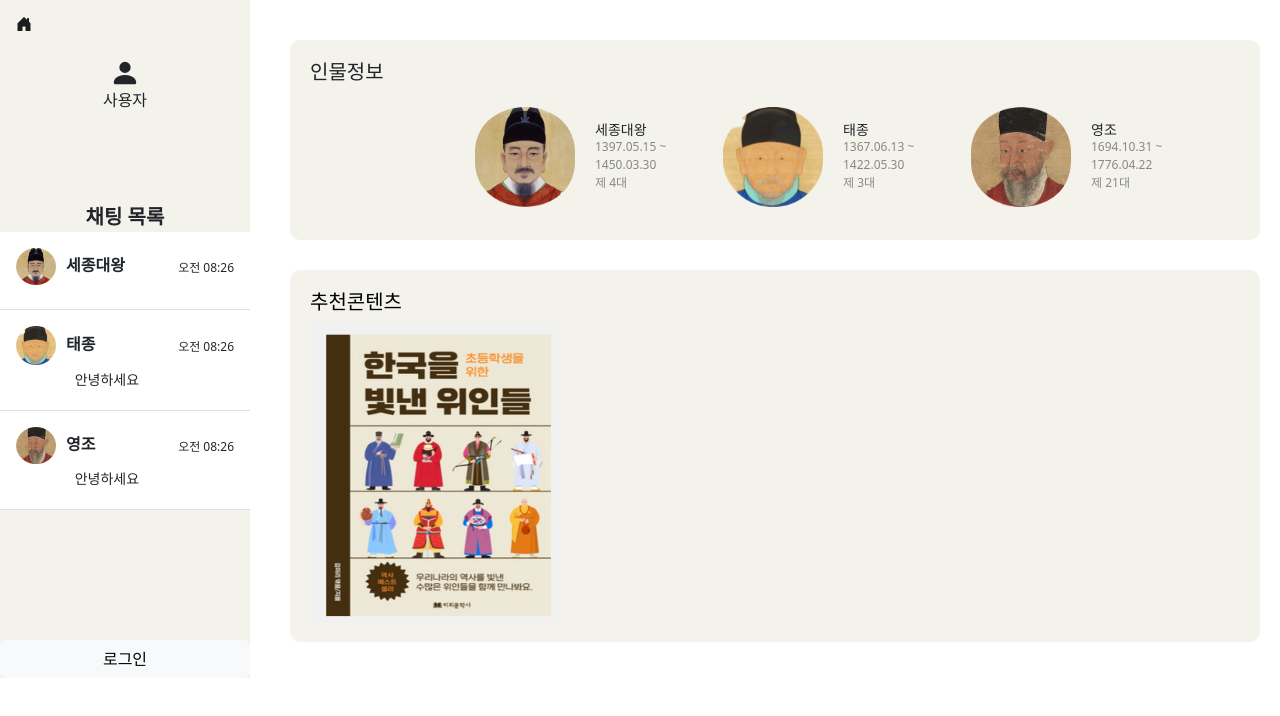
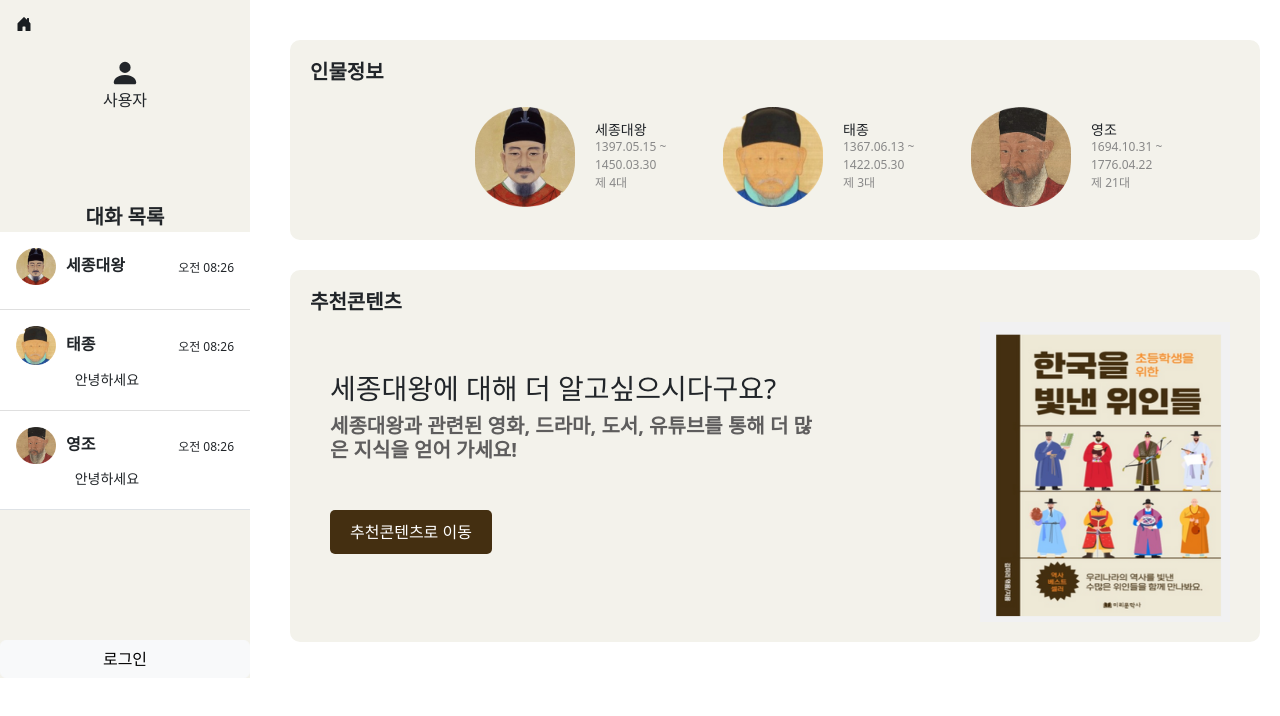
Before and after one commit to HSORI-SLSL/FRONT, a React (Create React App) app: page / in a window 1280 px wide. Shown: the top 716 px of the page. Built offline with nearby package versions, Linux system fonts and the light colour scheme; no server answers.

Commit message:
홈화면 연관콘텐츠 부분 1차 디자인

```diff
--- a/src/home.css
+++ b/src/home.css
@@ -23,6 +23,9 @@
   border-radius: 10px;
 }
 
+.person-info h5{
+  font-weight: bold;
+}
 
 .person-info2 {
   background-color: #F3F2EB;
@@ -93,7 +96,7 @@
   color: black; /* Set the link color to black on hover */
 }
 
-/* 추천콘텐츠 */
+/* 추천콘텐츠 전체*/
 .recommended-content {
   background-color: #F3F2EB;
   flex: 1;
@@ -104,4 +107,53 @@
   display: inline-block;
   border-radius: 10px;
   width: 100%;
+  align-items: center;
 }
+
+.recommended-content h5{
+  font-weight: bold;
+}
+
+/* 이미지, 상세설명 부분 */
+.content {
+  display: flex;
+}
+
+/* 추천콘텐츠 이미지 */
+.recommended-content .image{
+  flex: 0.8; /* 추가: 이미지 부분이 확장될 수 있도록 설정 */
+  display: flex;
+  justify-content: flex-end;
+  margin-right: 10px;
+}
+
+/* 추천콘텐츠 상세 설명 */
+.move-to-contents {
+  flex: 1; /* 추가: move-to-contents 부분도 확장될 수 있도록 설정 */
+  display: flex;
+  flex-direction: column; /* 수정: 세로로 요소들을 배치 */
+  align-items: flex-start; /* 추가: 왼쪽 정렬 */
+  margin-top: 50px;
+  margin-left : 20px;
+}
+
+.move-to-contents h5{
+  color: #5e5d5d;
+}
+
+/* 추천콘텐츠 이동 버튼 */
+.move-to-contents .btn-primary {
+  display: inline-block;
+  padding: 10px 20px;
+  font-size: 16px;
+  color: #ffffff;
+  background-color: #442F11;
+  border: none;
+  border-radius: 5px;
+  cursor: pointer;
+  margin-top:40px;
+}
+
+.move-to-contents .btn-primary:hover {
+  background-color: #D7CABF;
+}
--- a/src/home.js
+++ b/src/home.js
@@ -47,13 +47,22 @@ function Home() {
         {/* 추천 콘텐츠 */}
         <div className="recommended-content">
           <div className="content-header">
-          <Link to="/contents" className="link-black">
-          <h5>추천콘텐츠</h5>
-          </Link>
+            <h5>추천콘텐츠</h5>
+            {/* 추천 창작물? */}
           </div>
-          <img src="/img/abc.png" alt="Bot Avatar" className="avatar" width="250px" height="300px" />
+          <div className="content">
+            <div className="move-to-contents">
+              <h3>세종대왕에 대해 더 알고싶으시다구요?</h3>
+              <h5>세종대왕과 관련된 영화, 드라마, 도서, 유튜브를 통해 더 많은 지식을 얻어 가세요!</h5>
+              <Link to="/contents" className="link-black">
+                <button className="btn btn-primary">추천콘텐츠로 이동</button>
+              </Link>
+            </div>
+            <div className="image">
+            <img src="/img/abc.png" alt="Bot Avatar" className="avatar" width="250px" height="300px" />
+            </div>
+          </div>
         </div>
-
       </div>
   );
 }
--- a/src/layout/Sidebar.js
+++ b/src/layout/Sidebar.js
@@ -89,21 +89,21 @@ function Sidebar () {
             </svg>
           </a>
         </div>
+
         {/* 사용자 */}
-
         <svg xmlns="http://www.w3.org/2000/svg" width="80" height="30" fill="currentColor" class="bi bi-person" viewBox="0 0 16 16" style={ { marginTop : '10px', marginLeft : '85px'} }>
         <path d="M3 14s-1 0-1-1 1-4 6-4 6 3 6 4-1 1-1 1H3Zm5-6a3 3 0 1 0 0-6 3 3 0 0 0 0 6Z"/>
         </svg>
 
         <div className='user'> {userEmail ? `${userEmail}` : '사용자'} </div>
 
-        {/* 채팅 목록 부분 */}
+        {/* 대화 목록 부분 */}
         <span class="fs-5 fw-semibold" style={ { marginTop : '90px' } }>
-        채팅 목록
+        대화 목록
         </span>
 
         {/* 채팅 list group */}
-        {/* 세종대왕 채팅 목록  */}
+        {/* 세종대왕 대화 목록  */}
       <div class="list-group list-group-flush border-bottom">
         <a href="http://localhost:3000/chatroom" class="list-group-item list-group-item-action py-3 lh-tight">
           <div class="d-flex w-100 align-items-center justify-content-between">
--- a/src/log/Login.js
+++ b/src/log/Login.js
@@ -47,7 +47,6 @@ function Login() {
                 placeholder="Email"
                 value={email}
                 onChange={handleChange}
-
               />
             </Col>
           </Form.Group>
```
